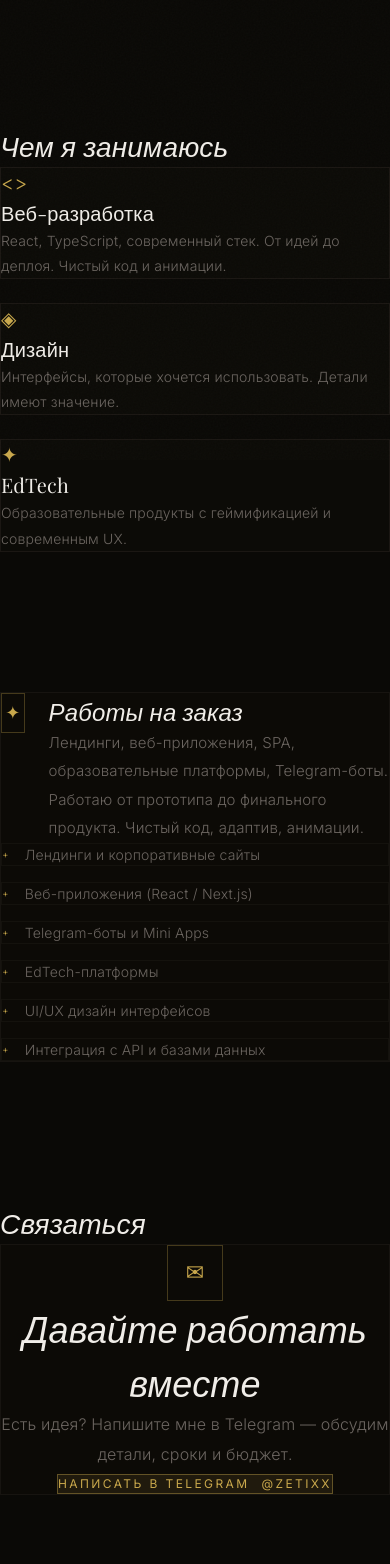
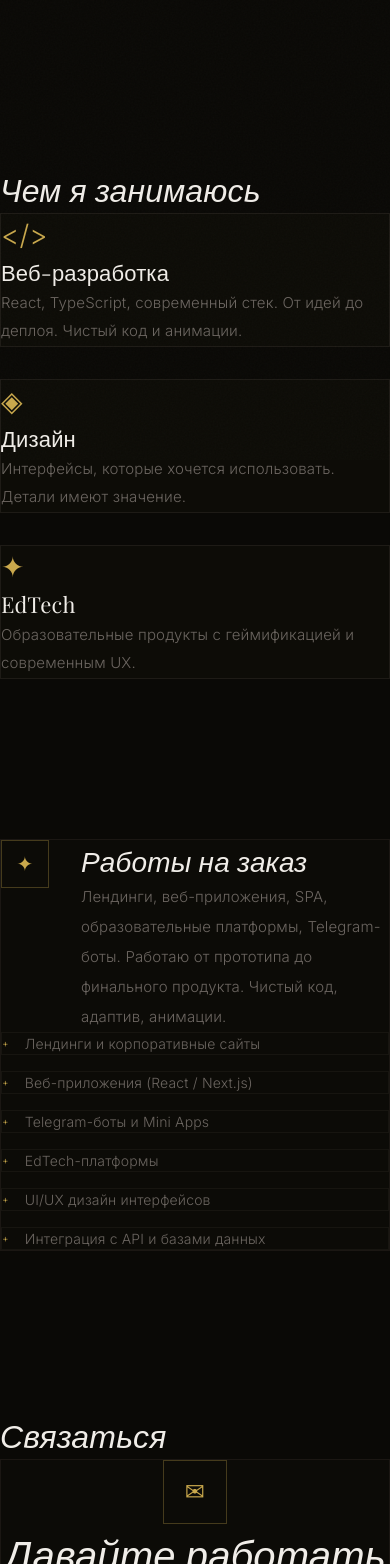
Before and after one commit to abrikoska1212/zetix-jewelry, a Next.js app: page /author in a window 390 px wide. Shown: the part 384-1948 px from the top of the page. Built offline with nearby package versions, Linux system fonts and the light colour scheme.

Commit message:
fix: author page styling - bigger text, more padding, cleaner cards

```diff
--- a/src/app/components/Author.tsx
+++ b/src/app/components/Author.tsx
@@ -5,7 +5,7 @@ import { useRef } from "react";
 
 const skills = [
   {
-    icon: "<>",
+    icon: "</>",
     title: "Веб-разработка",
     desc: "React, TypeScript, современный стек. От идей до деплоя. Чистый код и анимации.",
   },
@@ -39,13 +39,13 @@ export default function Author() {
       {/* Приветствие */}
       <div
         className="px-10 md:px-16"
-        style={{ paddingTop: 140, paddingBottom: 120 }}
+        style={{ paddingTop: 140, paddingBottom: 160 }}
       >
         <motion.div
           initial={{ opacity: 0 }}
           animate={isInView ? { opacity: 1 } : {}}
           transition={{ duration: 1 }}
-          className="mb-8 flex items-center gap-6"
+          className="mb-10 flex items-center gap-6"
         >
           <div className="h-[1px] w-8 bg-gold/30" />
           <span
@@ -60,7 +60,7 @@ export default function Author() {
           initial={{ opacity: 0 }}
           animate={isInView ? { opacity: 1 } : {}}
           transition={{ duration: 1, delay: 0.1 }}
-          className="mb-8 text-[48px] leading-[1.1] font-[400] italic md:text-[72px]"
+          className="mb-10 text-[48px] leading-[1.1] font-[400] italic md:text-[72px]"
           style={{ fontFamily: "var(--font-display)" }}
         >
           Привет, я
@@ -84,37 +84,45 @@ export default function Author() {
       {/* Чем я занимаюсь */}
       <div
         className="px-10 md:px-16"
-        style={{ paddingBottom: 140 }}
+        style={{ paddingBottom: 160 }}
       >
         <motion.h3
           initial={{ opacity: 0 }}
           animate={isInView ? { opacity: 1 } : {}}
           transition={{ duration: 1, delay: 0.3 }}
-          className="mb-14 text-[28px] font-[400] italic text-text"
+          className="mb-16 text-[32px] font-[400] italic text-text"
           style={{ fontFamily: "var(--font-display)" }}
         >
           Чем я занимаюсь
         </motion.h3>
 
-        <div className="grid grid-cols-1 gap-6 md:grid-cols-3">
+        <div className="grid grid-cols-1 gap-8 md:grid-cols-3">
           {skills.map((skill, i) => (
             <motion.div
               key={skill.title}
               initial={{ opacity: 0 }}
               animate={isInView ? { opacity: 1 } : {}}
-              transition={{ duration: 0.8, delay: 0.4 + i * 0.1 }}
-              className="group border border-border/50 p-8 transition-all duration-500 hover:border-border-gold/40"
-              style={{ background: "rgba(17, 16, 9, 0.4)" }}
+              transition={{ duration: 0.8, delay: 0.4 + i * 0.15 }}
+              className="group p-10 transition-all duration-500"
+              style={{
+                background: "rgba(17, 16, 9, 0.5)",
+                border: "1px solid rgba(42, 37, 32, 0.6)",
+              }}
             >
-              <span className="mb-6 block text-[20px] text-gold" style={{ fontFamily: "var(--font-body)" }}>{skill.icon}</span>
+              <span
+                className="mb-8 block text-[28px] text-gold"
+                style={{ fontFamily: "var(--font-body)" }}
+              >
+                {skill.icon}
+              </span>
               <h4
-                className="mb-4 text-[20px] font-[400] text-text"
+                className="mb-5 text-[22px] font-[400] text-text"
                 style={{ fontFamily: "var(--font-display)" }}
               >
                 {skill.title}
               </h4>
               <p
-                className="text-[14px] font-[300] leading-[1.8] text-text-muted"
+                className="text-[15px] font-[300] leading-[1.9] text-text-muted"
                 style={{ fontFamily: "var(--font-body)" }}
               >
                 {skill.desc}
@@ -127,25 +135,28 @@ export default function Author() {
       {/* Работы на заказ */}
       <div
         className="px-10 md:px-16"
-        style={{ paddingBottom: 140 }}
+        style={{ paddingBottom: 160 }}
       >
         <div
-          className="border border-border/40 p-10 md:p-14"
-          style={{ background: "rgba(17, 16, 9, 0.3)" }}
+          className="p-12 md:p-16"
+          style={{
+            background: "rgba(17, 16, 9, 0.4)",
+            border: "1px solid rgba(42, 37, 32, 0.5)",
+          }}
         >
-          <div className="flex items-start gap-6 mb-10">
-            <div className="mt-1 flex h-10 w-10 items-center justify-center border border-gold/30">
-              <span className="text-gold text-[18px]">✦</span>
+          <div className="flex items-start gap-8 mb-12">
+            <div className="mt-1 flex h-12 w-12 shrink-0 items-center justify-center border border-gold/30">
+              <span className="text-gold text-[20px]">✦</span>
             </div>
             <div>
               <h3
-                className="mb-4 text-[24px] font-[400] italic text-text"
+                className="mb-5 text-[28px] font-[400] italic text-text"
                 style={{ fontFamily: "var(--font-display)" }}
               >
                 Работы на заказ
               </h3>
               <p
-                className="max-w-[600px] text-[15px] font-[300] leading-[1.9] text-text-muted"
+                className="max-w-[600px] text-[15px] font-[300] leading-[2] text-text-muted"
                 style={{ fontFamily: "var(--font-body)" }}
               >
                 Лендинги, веб-приложения, SPA, образовательные платформы, Telegram-боты.
@@ -158,8 +169,11 @@ export default function Author() {
             {services.map((service) => (
               <div
                 key={service}
-                className="flex items-center gap-4 border border-border/30 px-6 py-4 text-[14px] font-[300] text-text-muted transition-colors duration-300 hover:border-border-gold/40 hover:text-text"
-                style={{ fontFamily: "var(--font-body)" }}
+                className="flex items-center gap-4 px-7 py-5 text-[14px] font-[300] text-text-muted transition-colors duration-300 hover:text-text"
+                style={{
+                  fontFamily: "var(--font-body)",
+                  border: "1px solid rgba(42, 37, 32, 0.4)",
+                }}
               >
                 <span className="text-gold text-[10px]">+</span>
                 {service}
@@ -172,32 +186,35 @@ export default function Author() {
       {/* Связаться */}
       <div
         className="px-10 md:px-16"
-        style={{ paddingBottom: 160 }}
+        style={{ paddingBottom: 180 }}
       >
         <h3
-          className="mb-12 text-[28px] font-[400] italic text-text"
+          className="mb-14 text-[32px] font-[400] italic text-text"
           style={{ fontFamily: "var(--font-display)" }}
         >
           Связаться
         </h3>
 
         <div
-          className="border border-border/40 p-12 md:p-16 text-center"
-          style={{ background: "rgba(17, 16, 9, 0.3)" }}
+          className="p-14 md:p-20 text-center"
+          style={{
+            background: "rgba(17, 16, 9, 0.4)",
+            border: "1px solid rgba(42, 37, 32, 0.5)",
+          }}
         >
-          <div className="mb-8 flex justify-center">
-            <div className="flex h-14 w-14 items-center justify-center border border-gold/30">
-              <span className="text-gold text-[22px]">✉</span>
+          <div className="mb-10 flex justify-center">
+            <div className="flex h-16 w-16 items-center justify-center border border-gold/30">
+              <span className="text-gold text-[24px]">✉</span>
             </div>
           </div>
           <h4
-            className="mb-6 text-[36px] font-[400] italic text-text"
+            className="mb-8 text-[40px] font-[400] italic text-text"
             style={{ fontFamily: "var(--font-display)" }}
           >
             Давайте работать вместе
           </h4>
           <p
-            className="mb-10 max-w-[500px] mx-auto text-[16px] font-[300] leading-[1.9] text-text-muted"
+            className="mb-12 max-w-[500px] mx-auto text-[16px] font-[300] leading-[2] text-text-muted"
             style={{ fontFamily: "var(--font-body)" }}
           >
             Есть идея? Напишите мне в Telegram — обсудим
@@ -205,7 +222,7 @@ export default function Author() {
           </p>
           <a
             href="#"
-            className="inline-flex items-center gap-3 border border-gold/40 bg-gold/10 px-8 py-4 text-[12px] font-[400] uppercase tracking-[0.2em] text-gold transition-all duration-500 hover:bg-gold hover:text-bg"
+            className="inline-flex items-center gap-3 border border-gold/40 bg-gold/10 px-10 py-5 text-[12px] font-[400] uppercase tracking-[0.2em] text-gold transition-all duration-500 hover:bg-gold hover:text-bg"
             style={{ fontFamily: "var(--font-body)" }}
           >
             <span>Написать в Telegram</span>
```
